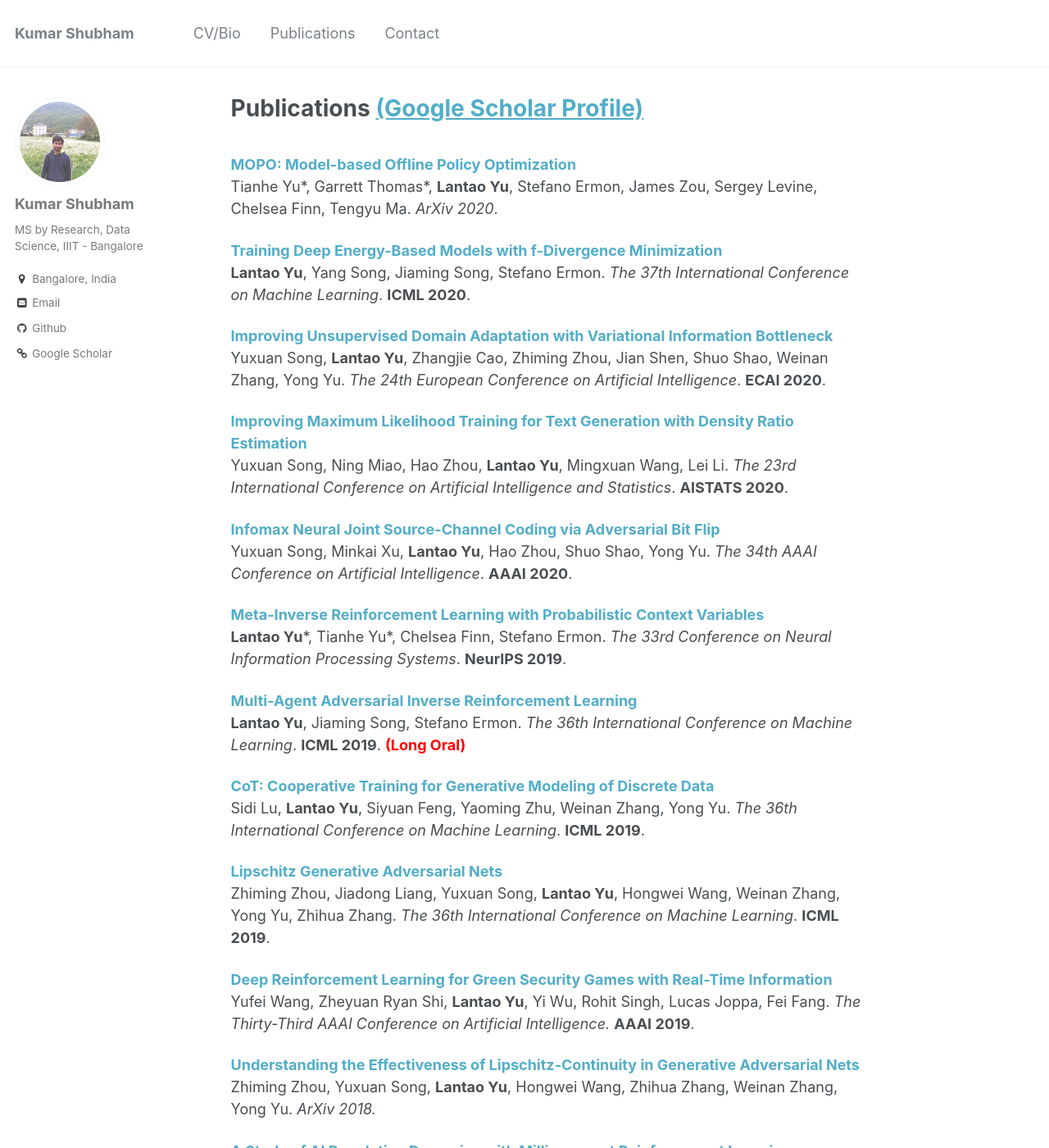
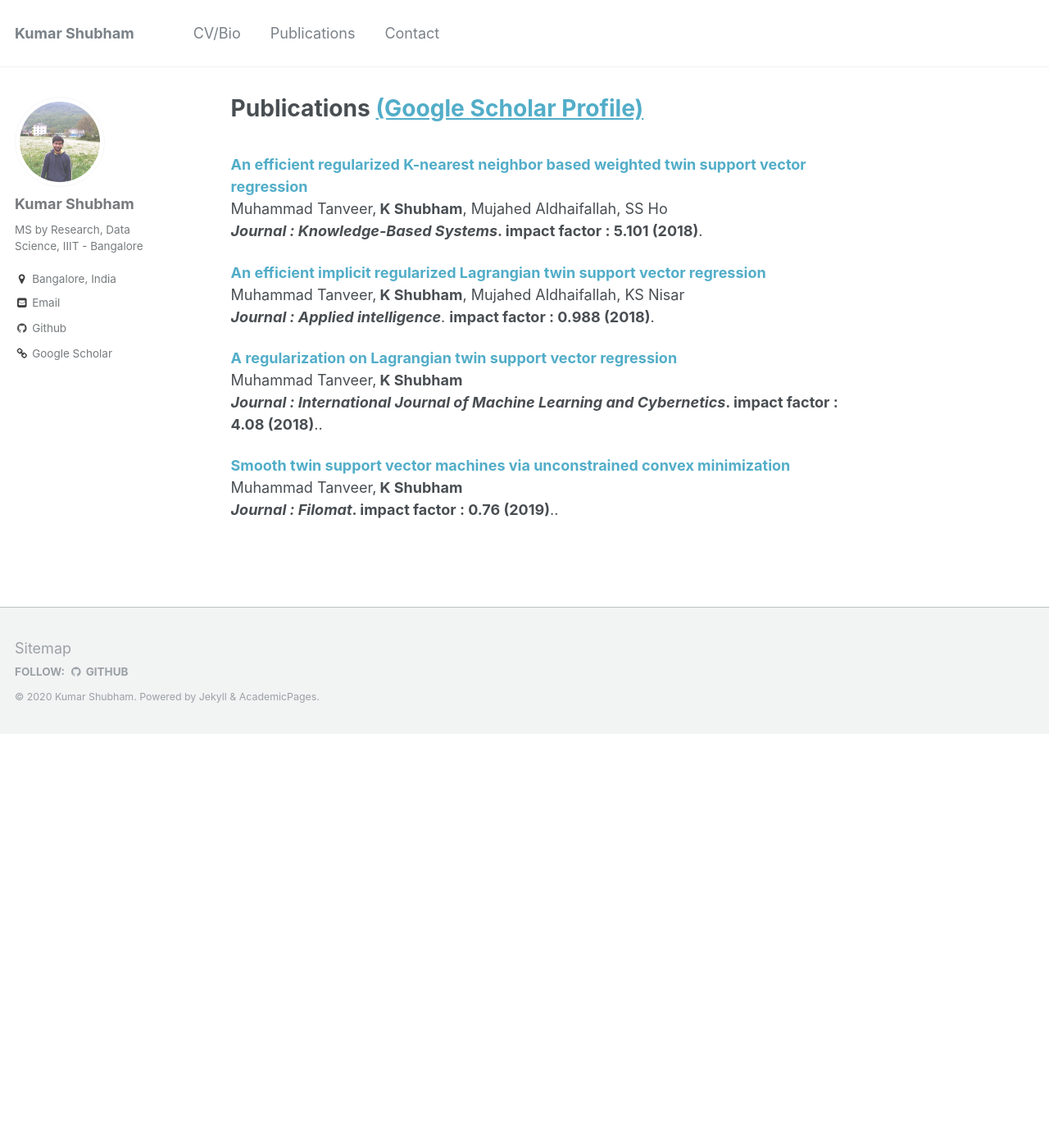
Before and after one commit to kyrs/kyrs.github.io, a Jekyll site: the page built from _pages/publications.md, in a window 1280 px wide and 1400 px high. Shown: the whole window at 82% size. Built offline with Jekyll 4.4.1, drawn with Linux system fonts in a browser that asks for light colours; some of the changed text lies outside the part shown.

Commit message:
pushing publication and other related files

```diff
--- a/_pages/publications.md
+++ b/_pages/publications.md
@@ -1,75 +1,21 @@
 ---
-title: "Publications [(Google Scholar Profile)](https://scholar.google.com/citations?user=Ixg9n-EAAAAJ&hl=en)"
+title: "Publications [(Google Scholar Profile)](https://scholar.google.com/citations?user=JBb0tXMAAAAJ&hl=en)"
 permalink: /publications/
 author_profile: true
 ---
 <br>
-<b>[MOPO: Model-based Offline Policy Optimization](http://lantaoyu.com/publications/MOPO)</b> <br>
-Tianhe Yu\*, Garrett Thomas\*, <b>Lantao Yu</b>, Stefano Ermon, James Zou, Sergey Levine, Chelsea Finn, Tengyu Ma.
-<i>ArXiv 2020</i>.
+<b>[An efficient regularized K-nearest neighbor based weighted twin support vector regression](https://www.sciencedirect.com/science/article/abs/pii/S0950705115004384)</b> <br>
+Muhammad Tanveer,<b> K Shubham</b>, Mujahed Aldhaifallah, SS Ho<br>
+<b> <i>Journal : Knowledge-Based Systems</i>.  impact factor : 5.101 (2018)</b>.
 
-<b>[Training Deep Energy-Based Models with f-Divergence Minimization](http://lantaoyu.com/publications/fEBM)</b> <br>
-<b>Lantao Yu</b>, Yang Song, Jiaming Song, Stefano Ermon.
-<i>The 37th International Conference on Machine Learning</i>. <b>ICML 2020</b>.
+<b>[An efficient implicit regularized Lagrangian twin support vector regression](https://link.springer.com/article/10.1007/s10489-015-0728-0)</b> <br>
+Muhammad Tanveer,<b> K Shubham</b>, Mujahed Aldhaifallah, KS Nisar<br>
+<b><i>Journal : Applied intelligence</i></b>. <b> impact factor : 0.988 (2018)</b>.
 
-<b>[Improving Unsupervised Domain Adaptation with Variational Information Bottleneck](http://lantaoyu.com/publications/VBDA)</b> <br>
-Yuxuan Song, <b>Lantao Yu</b>, Zhangjie Cao, Zhiming Zhou, Jian Shen, Shuo Shao, Weinan Zhang, Yong Yu.
-<i>The 24th European Conference on Artificial Intelligence</i>. <b>ECAI 2020</b>.
+<b>[A regularization on Lagrangian twin support vector regression](https://link.springer.com/article/10.1007/s13042-015-0361-6)</b> <br>
+Muhammad Tanveer,<b> K Shubham</b><br>
+<b><i>Journal : International Journal of Machine Learning and Cybernetics</i>. impact factor : 4.08 (2018)</b>..
 
-<b>[Improving Maximum Likelihood Training for Text Generation with Density Ratio Estimation](http://lantaoyu.com/publications/TextDR)</b> <br>
-Yuxuan Song, Ning Miao, Hao Zhou, <b>Lantao Yu</b>, Mingxuan Wang, Lei Li.
-<i>The 23rd International Conference on Artificial Intelligence and Statistics</i>. <b>AISTATS 2020</b>.
-
-<b>[Infomax Neural Joint Source-Channel Coding via Adversarial Bit Flip](http://lantaoyu.com/publications/IABF)</b> <br>
-Yuxuan Song, Minkai Xu, <b>Lantao Yu</b>, Hao Zhou, Shuo Shao, Yong Yu.
-<i>The 34th AAAI Conference on Artificial Intelligence</i>. <b>AAAI 2020</b>.
-
-<b>[Meta-Inverse Reinforcement Learning with Probabilistic Context Variables](http://lantaoyu.com/publications/MetaIRL)</b> <br>
-<b>Lantao Yu</b>\*, Tianhe Yu\*, Chelsea Finn, Stefano Ermon.
-<i>The 33rd Conference on Neural Information Processing Systems</i>. <b>NeurIPS 2019</b>.
-
-<b>[Multi-Agent Adversarial Inverse Reinforcement Learning](http://lantaoyu.com/publications/MAAIRL)</b> <br>
-<b>Lantao Yu</b>, Jiaming Song, Stefano Ermon.
-<i>The 36th International Conference on Machine Learning</i>. <b>ICML 2019</b>. <b><span style="color:red">(Long Oral)</span></b>
-
-<b>[CoT: Cooperative Training for Generative Modeling of Discrete Data](http://lantaoyu.com/publications/CoT)</b> <br>
-Sidi Lu, <b>Lantao Yu</b>, Siyuan Feng, Yaoming Zhu, Weinan Zhang, Yong Yu.
-<i>The 36th International Conference on Machine Learning</i>. <b>ICML 2019</b>.
-
-<b>[Lipschitz Generative Adversarial Nets](http://lantaoyu.com/publications/LGAN)</b> <br>
-Zhiming Zhou, Jiadong Liang, Yuxuan Song, <b>Lantao Yu</b>, Hongwei Wang, Weinan Zhang, Yong Yu, Zhihua Zhang. <i>The 36th International Conference on Machine Learning</i>. <b>ICML 2019</b>.
-
-<b>[Deep Reinforcement Learning for Green Security Games with Real-Time Information](http://lantaoyu.com/publications/RLSGAAAI19)</b><br>
-Yufei Wang, Zheyuan Ryan Shi, <b>Lantao Yu</b>, Yi Wu, Rohit Singh, Lucas Joppa, Fei Fang.
-<i>The Thirty-Third AAAI Conference on Artificial Intelligence.</i> <b>AAAI 2019</b>.
-
-<b>[Understanding the Effectiveness of Lipschitz-Continuity in Generative Adversarial Nets](http://lantaoyu.com/publications/GanGradient)</b> <br>
-Zhiming Zhou, Yuxuan Song, <b>Lantao Yu</b>, Hongwei Wang, Zhihua Zhang, Weinan Zhang, Yong Yu.
-<i>ArXiv 2018.</i>
-
-<b>[A Study of AI Population Dynamics with Million-agent Reinforcement Learning](http://lantaoyu.com/publications/MA)</b><br>
-Yaodong Yang\*, <b>Lantao Yu</b>\*, Yiwei Bai\*, Jun Wang, Weinan Zhang, Ying Wen, Yong Yu. <i>The 17th International Conference on Autonomous Agents and Multi-Agent Systems.</i> <b>AAMAS 2018</b>.
-
-<b>[Exploiting Real-World Data and Human Knowledge for Predicting Wildlife Poaching](http://lantaoyu.com/publications/COMPASS18)</b><br>
-Swaminathan Gurumurthy, <b>Lantao Yu</b>, Chenyan Zhang, Yongchao Jin, Weiping Li, Xiaodong Zhang, Fei Fang. <i>ACM SIGCAS Conference on Computing and Sustainable Societies.</i> <b>COMPASS 2018</b>.
-
-<b>[Deep Reinforcement Learning for Green Security Game with Online Information](http://lantaoyu.com/publications/RLSG)</b><br>
-<b>Lantao Yu</b>, Yi Wu, Rohit Singh, Lucas Joppa and Fei Fang. <i>AAAI-18 Artificial Intelligence for Imperfect-Information Games Workshop.</i>
-
-<b>[IRGAN: A Minimax Game for Unifying Generative and Discriminative Information Retrieval Models](http://lantaoyu.com/publications/IRGAN)</b><br>
-Jun Wang, <b>Lantao Yu</b>, Weinan Zhang, Yu Gong, Yinghui Xu, Benyou Wang, Peng Zhang and Dell Zhang.
-<i>The 40th International ACM SIGIR Conference on Research and Development in Information Retrieval.</i> <b>SIGIR 2017</b>. <b><span style="color:red">(Best Paper Award Honorable Mention)</span></b>
-
-<b>[A Dynamic Attention Deep Model for Article Recommendation by Learning Human Editors’ Demonstration](http://lantaoyu.com/publications/DADM)</b><br>
-Xuejian Wang\*, <b>Lantao Yu</b>\*, Kan Ren, Guanyu Tao, Weinan Zhang, Yong Yu, Jun Wang.
-<i>The 23rd SIGKDD Conference on Knowledge Discovery and Data Mining.</i> <b>KDD 2017</b>.
-
-<b>[SeqGAN: Sequence Generative Adversarial Nets with Policy Gradient](http://lantaoyu.com/publications/SeqGAN)</b> <br>
-<b>Lantao Yu</b>, Weinan Zhang, Jun Wang, and Yong Yu.
-<i>The 31st AAAI conference on Artificial Intelligence</i>. <b>AAAI 2017</b>.
-
-
-
-
-
-[\* denotes equal contribution]
+<b>[Smooth twin support vector machines via unconstrained convex minimization](https://www.jstor.org/preview-page/10.2307/26194958)</b> <br>
+Muhammad Tanveer,<b> K Shubham</b><br>
+<b><i>Journal : Filomat</i>. impact factor : 0.76 (2019)</b>..
```
Also changed, not shown: _pages/about.md (+2 -2 lines).
